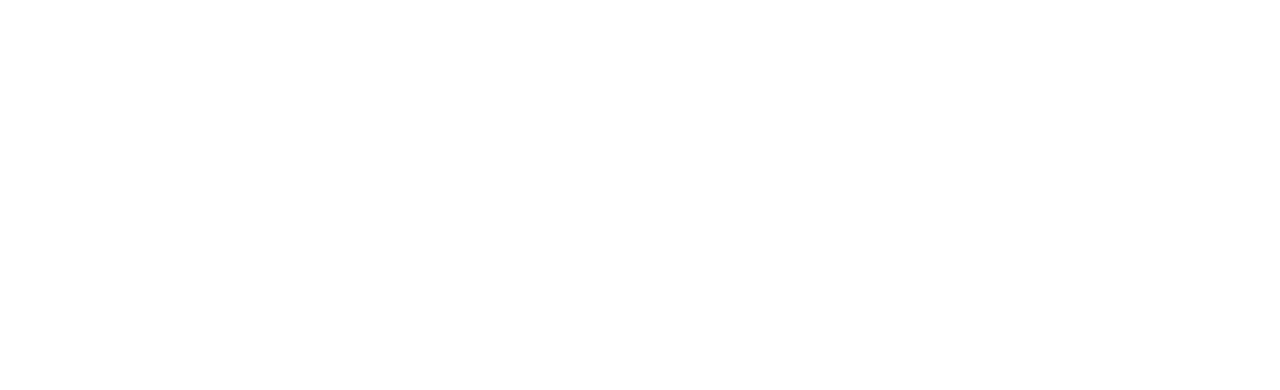
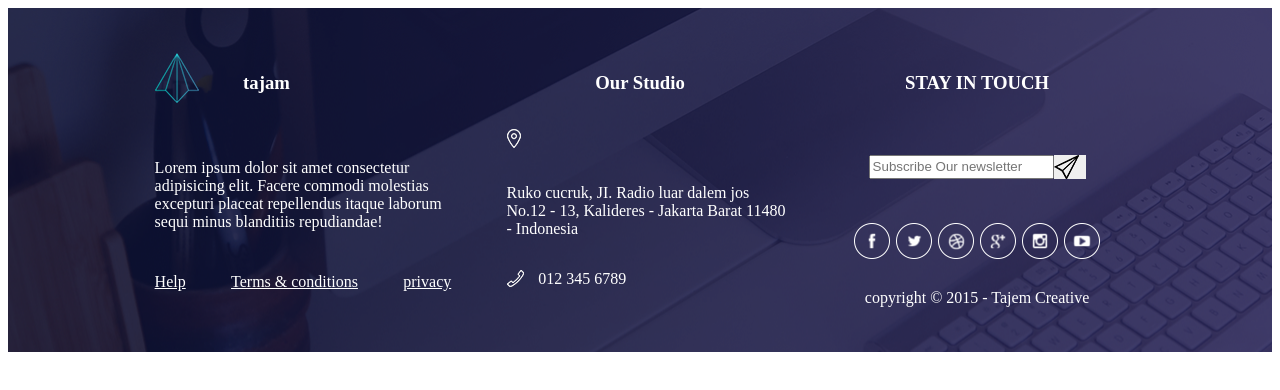
Before and after one commit to rodrigomenezes22/creative-agency, a plain HTML site: page index.html in a window 1280 px wide. Drawn offline with Linux system fonts and the light colour scheme; a web font is replaced by a local one.

Commit message:
added first copy of footer section - HTML and CSS

```diff
--- a/index.html
+++ b/index.html
@@ -1,5 +1,6 @@
 <!DOCTYPE html>
 <html lang="en">
+
 <head>
     <meta charset="UTF-8">
     <meta http-equiv="X-UA-Compatible" content="IE=edge">
@@ -7,6 +8,7 @@
     <link rel="stylesheet" href="styles.css">
     <title>Creative Agency</title>
 </head>
+
 <body>
     <header></header>
     <section id="hero"></section>
@@ -15,6 +17,60 @@
     <section id="expertise"></section>
     <section id="team"></section>
     <section id="form"></section>
-    <footer></footer>
+    <footer>
+        <div class="footer-container">
+            <div class="column">
+                <div class="footer-title">
+                    <p><img id="footer-logo" src="images\png\logo.png" alt="logo website"></p>
+                    <h3 id="footer-h3"> tajam</h3>
+                </div>
+                <p>Lorem ipsum dolor sit amet consectetur adipisicing elit. Facere commodi molestias excepturi placeat
+                    repellendus itaque laborum sequi minus blanditiis repudiandae!</p>
+                <ul class="footer-nav">
+                    <li><a id="footer-link" href="help">Help</a></li>
+                    <li><a id="footer-link" href="terms">Terms & conditions</a></li>
+                    <li><a id="footer-link" href="privacy">privacy</a></li>
+                </ul>
+
+            </div>
+            <div class="column">
+                <h3>Our Studio</h3>
+                <div class="address">
+                    <p><img id="address-logo" src="images\png\big104.png" alt="location"></p>
+                    <p>Ruko cucruk, JI. Radio luar dalem jos No.12 - 13, Kalideres - Jakarta Barat 11480 - Indonesia
+                    </p>
+                </div>
+                <div class="mob-no">
+                    <p><img id="mob-no-logo" src="images\png\phone351.png" alt="location"></p>
+                    <p>012 345 6789</p>
+                </div>
+            </div>
+
+            <div class="column">
+                <h3>STAY IN TOUCH</h3>
+                <div class="newsLetter">
+                    <form class="form-nl">
+                        <input type="text" name="email" placeholder="Subscribe Our newsletter" required>
+                        <button class="btn">
+
+                        </button>
+                    </form>
+                </div>
+                <div class="icon-icon">
+                    <img src="images\png\facebook.png" alt="facebook">
+                    <img src="images\png\twitter.png" alt="twitter">
+                    <img src="images\png\dribbble.png" alt="dribble">
+                    <img src="images\png\gplus.png" alt="gplus">
+                    <img src="images\png\instagram.png" alt="instagram">
+                    <img src="images\png\youtube.png" alt="youtube">
+                </div>
+
+                <div class="bottom">copyright &copy; 2015 - Tajem Creative</div>
+
+            </div>
+
+        </div>
+    </footer>
 </body>
+
 </html>
--- a/styles.css
+++ b/styles.css
@@ -8,3 +8,115 @@
     /* Buttons */
     font-family: 'Hammersmith One', sans-serif;
 }
+
+.footer-container {
+    background-image: url("images/bgk-footer.png");
+    display: flex;
+    justify-content: space-between;
+    align-items: stretch;
+    background-color: #333;
+    color: white;
+    padding-top: 2%;
+    padding-right: 10%;
+    padding-bottom: 2%;
+    padding-left: 10%;
+}
+
+.footer-container .column {
+    display: flex;
+    flex-direction: column;
+    width: 33%;
+    justify-content: space-between;
+    padding: 2%;
+  }
+
+.footer-nav {
+    list-style: None;
+    display:flex;
+    justify-content:space-between;
+    padding: 0%;
+}
+
+.footer-title {
+    height: 10vh;
+}
+
+.footer-title p {
+    float: left;
+    max-height: fit-content;
+    margin-top: 0px;
+    margin-bottom: 0px;
+    font-size: xx-large;
+}
+
+#footer-link {
+    color: white;
+}
+
+#footer-logo {
+    height: fit-content;
+    padding: auto;
+}
+
+#footer-h3{
+    padding-left: 15%;
+    display:flex;
+    margin-left: 0%;
+    justify-content: flex-start;
+}
+
+.address p{
+    float: left;
+    padding-left: 5%;
+}
+
+.mob-no p {
+    float: left;
+    padding-left: 5%;
+}
+#mob-no-logo #address-logo {
+    height: fit-content;
+    padding: auto;
+}
+
+
+
+.btn {
+    background-image: url("images/png/paper122.png"); /* Blue background */
+    background-repeat:no-repeat;
+    border: none; /* Remove borders */
+    color: white; /* White text */
+    padding: 12px 16px; /* Some padding */
+    font-size: 16px; /* Set a font size */
+    cursor: pointer; /* Mouse pointer on hover */
+
+}
+
+.btn:hover {
+    background-color: rgb(241, 9, 9);
+}
+
+
+.icon-icon{
+    justify-content: center;
+    display: flex;
+}
+.icon-icon img {
+    padding: 1%;
+}
+
+.bottom{
+    justify-content: center;
+    display: flex;
+}
+
+h3 {
+    justify-content: center;
+    display: flex;
+}
+
+.form-nl {
+    justify-content: center;
+    display: flex;
+    margin: 5%;
+}
```
